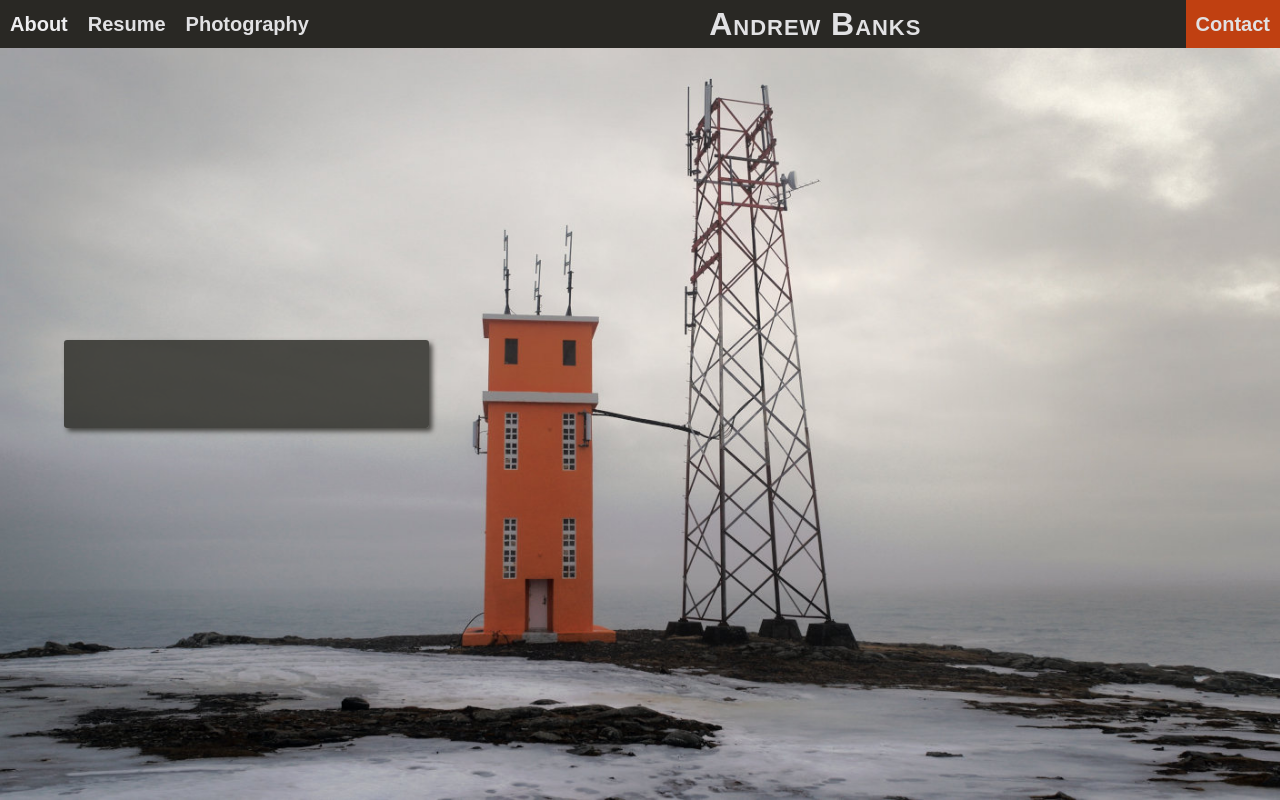
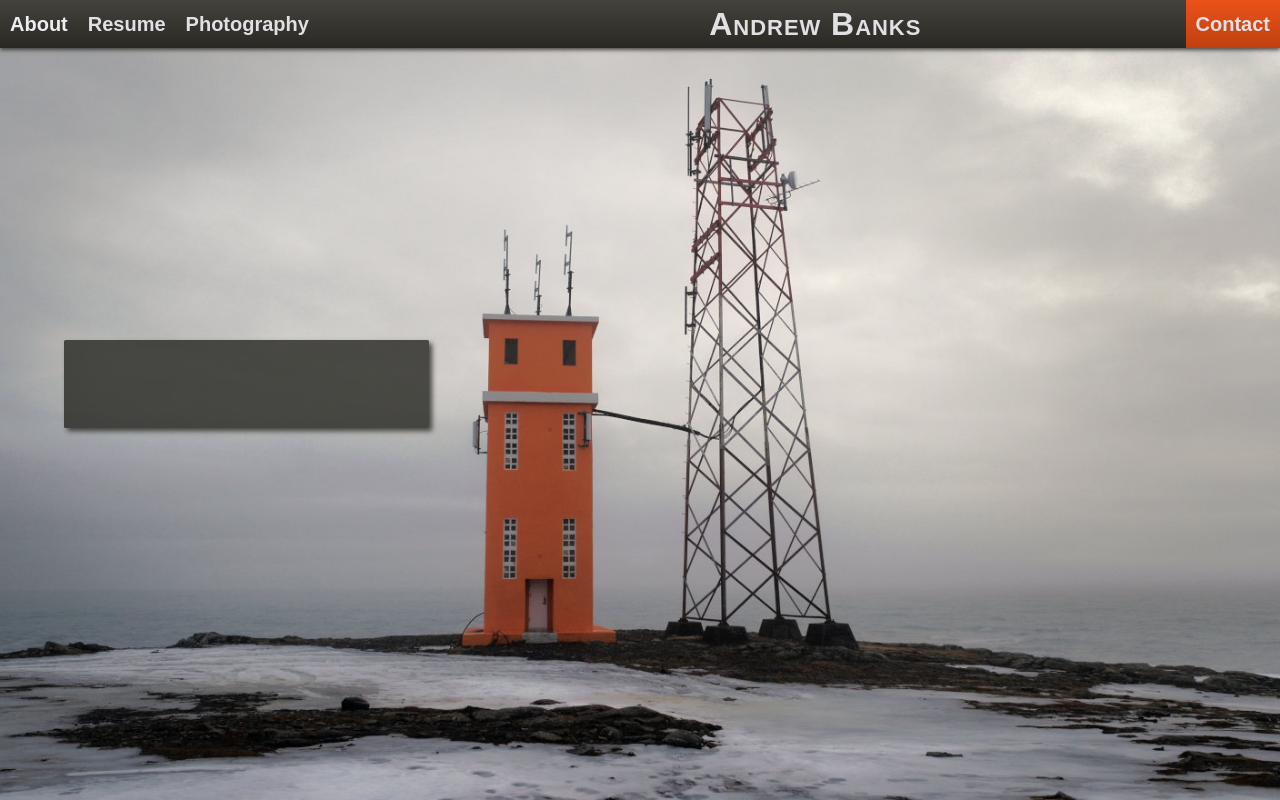
Before and after one commit to amgbanks/amgbanks-website, a Django app: page / in a window 1280 px wide. Run offline with Django 3.2, Linux system fonts and the light colour scheme; data that the repository does not hold is empty.

Commit message:
More css changes

```diff
--- a/website/static/css/sass/_home.sass
+++ b/website/static/css/sass/_home.sass
@@ -3,6 +3,7 @@
     grid-row: 2
     display: grid
     grid-template-rows: auto 1fr
+    overflow: auto
 
 .hero-image
     grid-row: 1
@@ -54,7 +55,7 @@
             color: $light
             height: auto
             width: 60vw
-            border-radius: 0.2em
+            border-radius: 0.1em
             box-shadow: 0.2em 0.2em 0.3em rgba($dark, 0.8)
             justify-content: center
 
--- a/website/static/css/style.css
+++ b/website/static/css/style.css
@@ -23,19 +23,47 @@
     height: 0; }
   to {
     height: 7.5em; } }
+@-webkit-keyframes fadeIn {
+  from {
+    opacity: 0; }
+  to {
+    opacity: 1; } }
+@-moz-keyframes name {
+  from {
+    opacity: 0; }
+  to {
+    opacity: 1; } }
+@-ms-keyframes name {
+  from {
+    opacity: 0; }
+  to {
+    opacity: 1; } }
+@-o-keyframes name {
+  from {
+    opacity: 0; }
+  to {
+    opacity: 1; } }
+@keyframes name {
+  from {
+    opacity: 0; }
+  to {
+    opacity: 1; } }
 .nav-container {
   grid-row: 1;
   width: 100%;
-  background: #292824; }
+  background-image: -webkit-linear-gradient(#4b4942, #292824);
+  background-image: -moz-linear-gradient(#4b4942, #292824);
+  background-image: -ms-linear-gradient(#4b4942, #292824);
+  background-image: -o-linear-gradient(#4b4942, #292824);
+  background-image: linear-gradient(#4b4942, #292824);
+  box-shadow: 0 0.1em 0.25em rgba(41, 40, 36, 0.8);
+  z-index: 9999; }
 
 nav {
   max-width: 1720px;
   margin: 0 auto;
   display: grid;
-  grid-template-columns: 2fr auto 1fr;
-  box-sizing: border-box;
-  z-index: 100;
-  box-shadow: 5em 5em rgba(41, 40, 36, 0.8); }
+  grid-template-columns: 2fr auto 1fr; }
   nav a {
     text-decoration: none;
     color: #e1e1e3;
@@ -141,7 +209,8 @@ nav {
   height: 100%;
   grid-row: 2;
   display: grid;
-  grid-template-rows: auto 1fr; }
+  grid-template-rows: auto 1fr;
+  overflow: auto; }
 
 .hero-image {
   grid-row: 1;
@@ -189,7 +258,7 @@ nav {
       color: #e1e1e3;
       height: auto;
       width: 60vw;
-      border-radius: 0.2em;
+      border-radius: 0.1em;
       box-shadow: 0.2em 0.2em 0.3em rgba(41, 40, 36, 0.8);
       justify-content: center; } }
 @media only screen and (orientation: landscape) and (min-width: 1024px) {
```
Also changed, not shown: other parts of website/static/css/style.css (+43 -3 lines), website/static/css/sass/_browserMixins.sass (+8 -0 lines), website/static/css/sass/_navbar.sass (+32 -7 lines), 1 other file.
